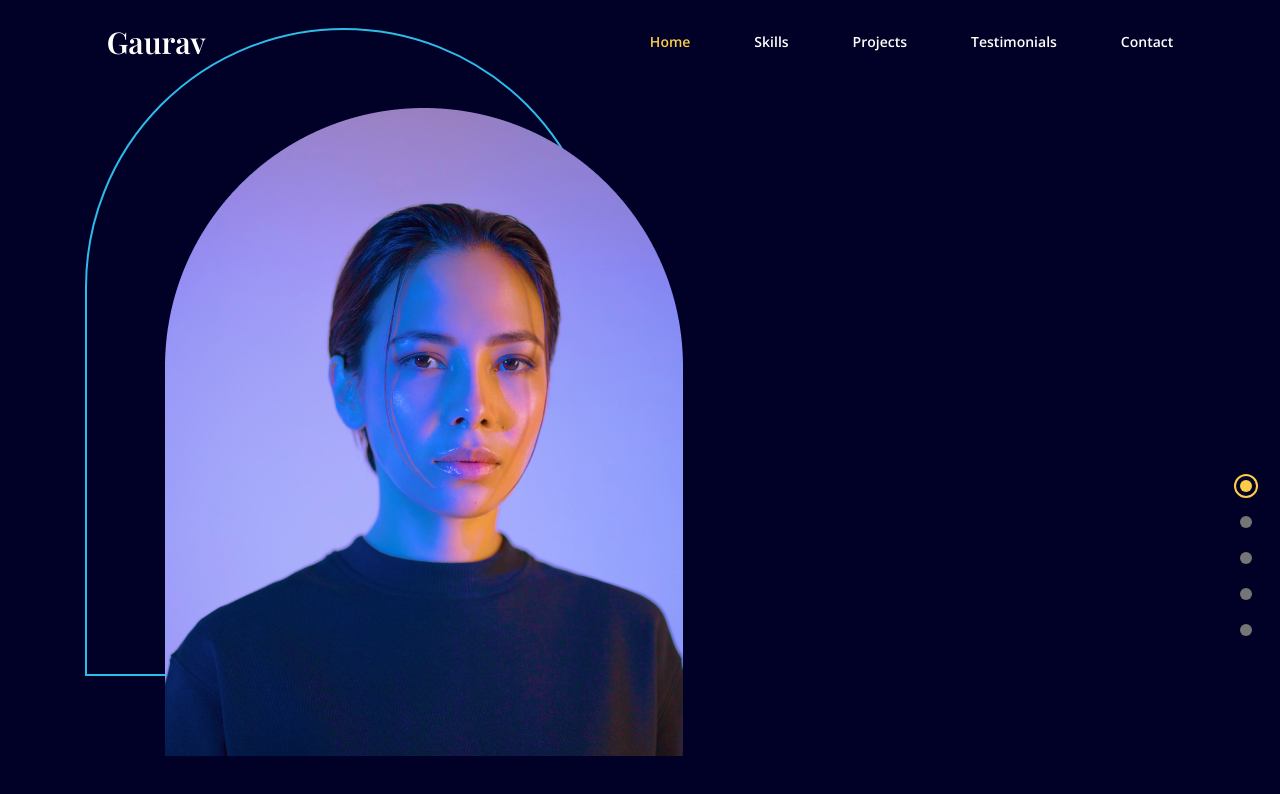
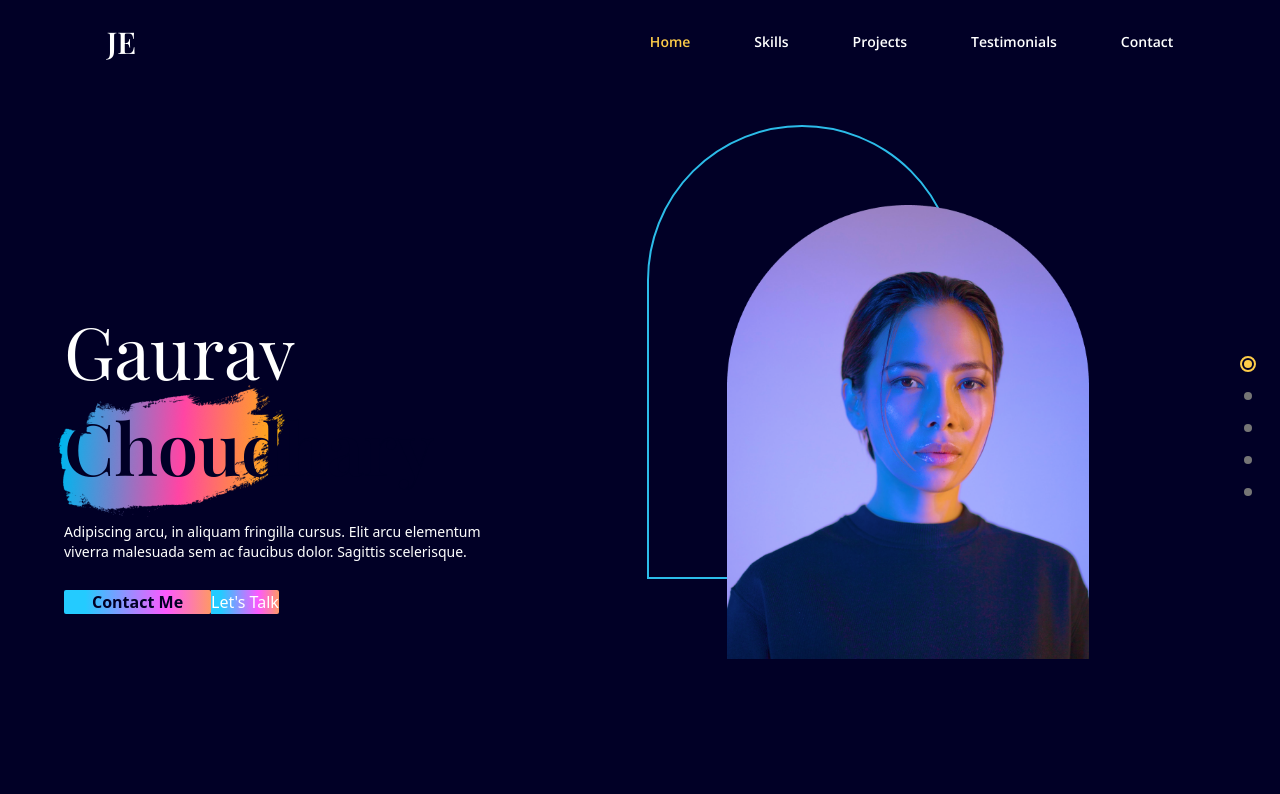
Before and after one commit to Gaurav-Choudhary2113/vite-portfolio, a React app: page / in a window 1280 px wide. Shown: the top 794 px of the page. Built offline with nearby package versions, Linux system fonts and the light colour scheme; the HTML template or start-up script is replaced by a standard one.

Commit message:
adjusted landing page

```diff
--- a/src/Components/DotGroup.jsx
+++ b/src/Components/DotGroup.jsx
@@ -1,43 +1,43 @@
 import AnchorLink from "react-anchor-link-smooth-scroll";
 
 const DotGroup = ({ selectedPage, setSelectedPage }) => {
-  const selectedStyles = `relative bg-yellow before:absolute before:w-6 before:h-6 before:rounded-full
+  const selectedStyles = `relative bg-yellow before:absolute before:w-4 before:h-4 before:rounded-full
     before:border-2 before:border-yellow before:left-[-50%] before:top-[-50%]`;
 
   return (
-    <div className="flex flex-col gap-6 fixed top-[60%] right-7">
+    <div className="flex flex-col gap-6 fixed top-[45%] right-7">
       <AnchorLink
         className={`${
           selectedPage === "home" ? selectedStyles : "bg-dark-grey"
-        } w-3 h-3 rounded-full`}
+        } w-2 h-2 rounded-full`}
         href={`#home`}
         onClick={() => setSelectedPage("home")}
       />
       <AnchorLink
         className={`${
           selectedPage === "skills" ? selectedStyles : "bg-dark-grey"
-        } w-3 h-3 rounded-full`}
+        } w-2 h-2 rounded-full`}
         href={`#skills`}
         onClick={() => setSelectedPage("skills")}
       />
       <AnchorLink
         className={`${
           selectedPage === "projects" ? selectedStyles : "bg-dark-grey"
-        } w-3 h-3 rounded-full`}
+        } w-2 h-2 rounded-full`}
         href={`#projects`}
         onClick={() => setSelectedPage("projects")}
       />
       <AnchorLink
         className={`${
           selectedPage === "testimonials" ? selectedStyles : "bg-dark-grey"
-        } w-3 h-3 rounded-full`}
+        } w-2 h-2 rounded-full`}
         href={`#testimonials`}
         onClick={() => setSelectedPage("testimonials")}
       />
       <AnchorLink
         className={`${
           selectedPage === "contact" ? selectedStyles : "bg-dark-grey"
-        } w-3 h-3 rounded-full`}
+        } w-2 h-2 rounded-full`}
         href={`#contact`}
         onClick={() => setSelectedPage("contact")}
       />
--- a/src/Components/Landing.jsx
+++ b/src/Components/Landing.jsx
@@ -9,21 +9,79 @@ const Landing = ({ setSelectedPage }) => {
       id="home"
       className="md:flex md:justify-between md:items-center md:h-full gap-16 py-10"
     >
-      <div className="md:order-2 flex justify-center basis-3/5 z-10 mt-16 md:-32">
+      <div className="md:order-2 flex justify-center basis-3/5 z-10 mt-16 md:-32 mx-5">
         {isAboveMediumScreens ? (
           <div
             className="relative z-0 ml-20 before:absolute before:-top-20 before:-left-20 before:rounded-t-[400px]
-            before:w-full before:max-w-[400px] md:before:max-w-[600px] before:h-full before:border-2 before:border-blue before:z-[-1]"
+            before:w-[60%] before:max-w-[400px] md:before:max-w-[600px] before:h-full before:border-2 before:border-blue before:z-[-1]"
           >
             <img
               src="src/assets/profile-image.png"
               alt="profile"
-              className="hover:filter hoversaturate-200 transition duration-500 z-10 w-full max-w-[400px] md:max-w-[600px]"
+              className="hover:filter hover:saturate-200 transition duration-500 z-10 w-[70%] max-w-[400px] md:max-w-[600px]"
             />
           </div>
         ) : (
-          <div></div>
+          <img
+            src="src/assets/profile-image.png"
+            alt="profile"
+            className="hover:filter hover:saturate-200 transition duration-500 z-10 w-full max-w-[400px] md:max-w-[600px]"
+          />
         )}
+      </div>
+      {/* MAIN TEXT */}
+      <div className="z-30 basis-2/5 mt-12 md:mt-32 mx-16">
+        {/* HEADINGS */}
+        <motion.div
+          initial="hidden"
+          whileInView="visible"
+          viewport={{ once: true, amount: 0.5 }}
+          transition={{ duration: 0.5 }}
+          variants={{
+            hidden: { opacity: 0, x: -50 },
+            visible: { opacity: 1, x: 0 },
+          }}
+        >
+          <p className="text-7xl font-playfair z-10 text-center md:text-start">
+            Gaurav {""}
+            <div
+              className="my-6 xs:relative xs:text-deep-blue xs:font-semibold z-20 xs:before:content-brush
+              before:absolute before:-left-[25px] before:-top-[70px] before:z-[-1] "
+            >
+              Choudhary
+            </div>
+          </p>
+
+          <p className="mt-10 mb-7 text-sm text-center md:text-start">
+            Adipiscing arcu, in aliquam fringilla cursus. Elit arcu elementum
+            viverra malesuada sem ac faucibus dolor. Sagittis scelerisque.
+          </p>
+        </motion.div>
+        {/* Call actions */}
+        <motion.div
+          className="flex mt-5 justify-centermd:jutify-start"
+          initial="hidden"
+          whileInView="visible"
+          viewport={{ once: true, amount: 0.5 }}
+          transition={{ delay: 0.2, duration: 0.5 }}
+          variants={{
+            hidden: { opacity: 0, x: -50 },
+            visible: { opacity: 1, x: 0 },
+          }}
+        >
+          <AnchorLink
+            className="bg-gradient-rainblue text-deep-blue rounded-sm py-y px-7 font-semibold hover:bg-blue hover:text-white transition duration-500"
+            onClick={() => setSelectedPage("contact")}
+          >
+            Contact Me
+          </AnchorLink>
+          <AnchorLink
+            className="rounded-r-sm bg-gradient-rainblue"
+            onClick={() => setSelectedPage("contact")}
+          >
+            <div>Let's Talk</div>
+          </AnchorLink>
+        </motion.div>
       </div>
     </section>
   );
--- a/src/Components/Navbar.jsx
+++ b/src/Components/Navbar.jsx
@@ -24,7 +24,7 @@ const Navbar = ({ isTopOfPage, selectedPage, setSelectedPage }) => {
   return (
     <nav className={`${navbarBackground}z-40 w-full fixed top-0 py-6`}>
       <div className="flex items-center justify-between mx-auto w-5/6">
-        <h4 className="font-playfair text-3xl font-bold">Gaurav</h4>
+        <h4 className="font-playfair text-3xl font-bold">JE</h4>
         {/*Desktop nav */}
         {isAboveSmallScreens ? (
           <div className="flex justify-between gap-16 font-opensans text-sm font-semibold">
```
